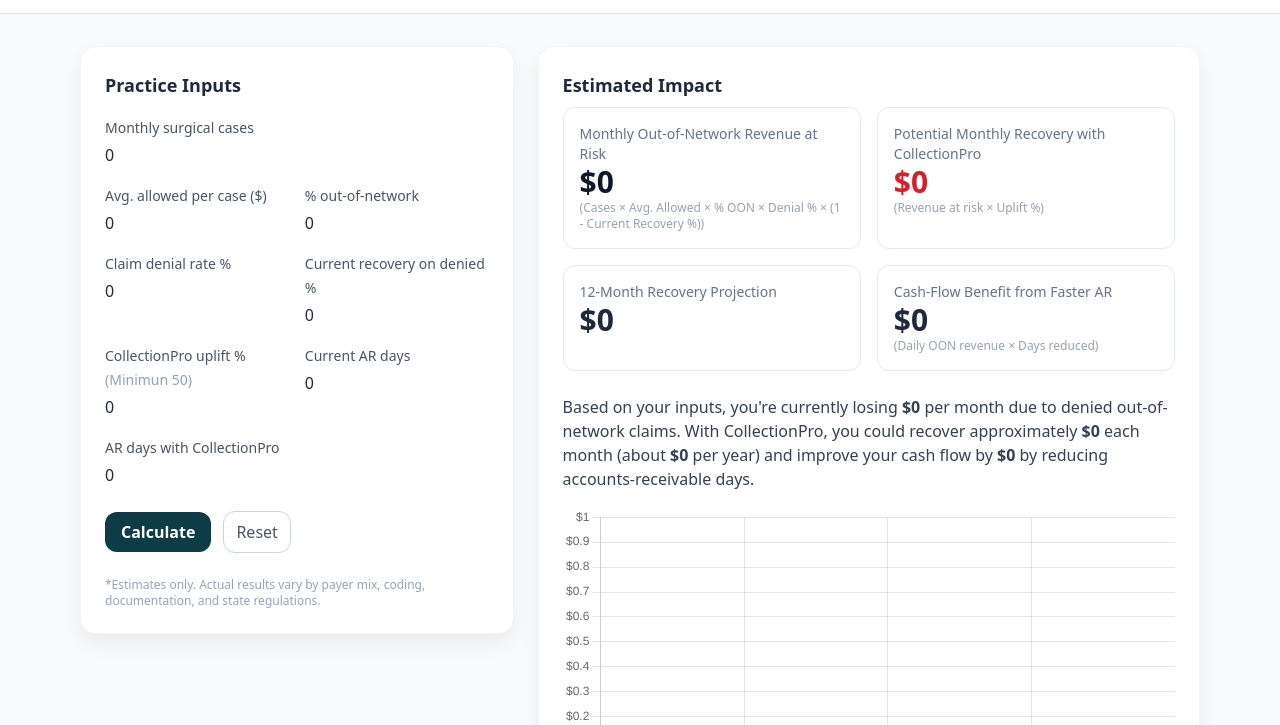
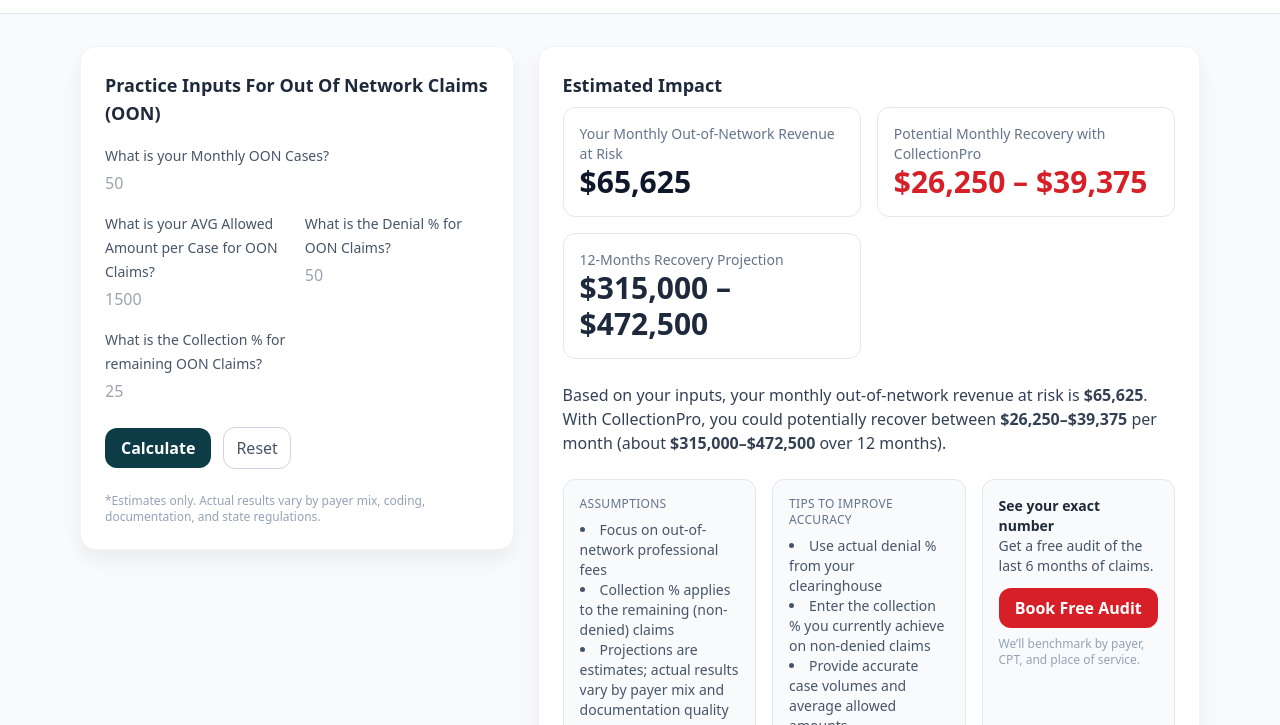
Before and after one commit to Robertcpro/collectionpro1, a plain HTML site: page Calculator.html in a window 1280 px wide. Shown: the part 75-800 px from the top of the page. Drawn offline with nearby package versions, Linux system fonts and the light colour scheme.

Commit message:
Calculator.html

```diff
--- a/Calculator.html
+++ b/Calculator.html
@@ -8,7 +8,7 @@
   <script src="https://cdn.tailwindcss.com"></script>
   <!-- Chart.js for visualising results -->
   <script src="https://cdn.jsdelivr.net/npm/chart.js"></script>
-  <meta name="description" content="Estimate out-of-network revenue leakage and the recovery impact with CollectionPro for orthopedic and neurosurgeons."/>
+  <meta name="description" content="Estimate out-of-network revenue leakage and the recovery impact with CollectionPro for your practice."/>
   <style>
     :root{
       --cp-primary:#0d3b46; /* deep teal */
@@ -38,40 +38,28 @@
     <section class="grid grid-cols-1 lg:grid-cols-5 gap-6 items-start">
       <!-- Inputs Card -->
       <div class="lg:col-span-2 bg-white rounded-2xl p-6 shadow-soft border border-slate-100">
-        <h2 class="text-lg font-semibold mb-4">Practice Inputs</h2>
+        <h2 class="text-lg font-semibold mb-4">Practice Inputs For Out Of Network Claims (OON)</h2>
         <form id="calc-form" class="space-y-4">
           <div class="grid grid-cols-2 gap-4">
+            <!-- Monthly out‑of‑network cases -->
             <label class="col-span-2">
-              <span class="text-sm text-slate-600">Monthly surgical cases</span>
-              <input id="cases" type="number" inputmode="numeric" min="0" value="0" class="mt-1 w-full rounded-xl border-slate-300 focus:border-[var(--cp-primary)] focus:ring-[var(--cp-primary)]"/>
+              <span class="text-sm text-slate-600">What is your Monthly OON Cases?</span>
+              <input id="cases" type="number" inputmode="numeric" min="0" placeholder="50" class="mt-1 w-full rounded-xl border-slate-300 focus:border-[var(--cp-primary)] focus:ring-[var(--cp-primary)]"/>
             </label>
+            <!-- Average allowed amount per case -->
             <label>
-              <span class="text-sm text-slate-600">Avg. allowed per case ($)</span>
-              <input id="avgCharge" type="number" inputmode="decimal" min="0" value="0" class="mt-1 w-full rounded-xl border-slate-300 focus:border-[var(--cp-primary)] focus:ring-[var(--cp-primary)]"/>
+              <span class="text-sm text-slate-600">What is your AVG Allowed Amount per Case for OON Claims?</span>
+              <input id="avgCharge" type="number" inputmode="decimal" min="0" placeholder="1500" class="mt-1 w-full rounded-xl border-slate-300 focus:border-[var(--cp-primary)] focus:ring-[var(--cp-primary)]"/>
             </label>
+            <!-- Percentage of out‑of‑network claim denial -->
             <label>
-              <span class="text-sm text-slate-600">% out-of-network</span>
-              <input id="pctOon" type="number" inputmode="decimal" min="0" max="100" value="0" class="mt-1 w-full rounded-xl border-slate-300 focus:border-[var(--cp-primary)] focus:ring-[var(--cp-primary)]"/>
+              <span class="text-sm text-slate-600">What is the Denial % for OON Claims?</span>
+              <input id="denialRate" type="number" inputmode="decimal" min="0" max="100" placeholder="50" class="mt-1 w-full rounded-xl border-slate-300 focus:border-[var(--cp-primary)] focus:ring-[var(--cp-primary)]"/>
             </label>
+            <!-- Percentage of collection on remaining out‑of‑network claims (i.e. non‑denied claims) -->
             <label>
-              <span class="text-sm text-slate-600">Claim denial rate %</span>
-              <input id="denialRate" type="number" inputmode="decimal" min="0" max="100" value="0" class="mt-1 w-full rounded-xl border-slate-300 focus:border-[var(--cp-primary)] focus:ring-[var(--cp-primary)]"/>
-            </label>
-            <label>
-              <span class="text-sm text-slate-600">Current recovery on denied %</span>
-              <input id="currentRecovery" type="number" inputmode="decimal" min="0" max="100" value="0" class="mt-1 w-full rounded-xl border-slate-300 focus:border-[var(--cp-primary)] focus:ring-[var(--cp-primary)]"/>
-            </label>
-            <label>
-              <span class="text-sm text-slate-600">CollectionPro uplift % <span class="text-slate-400">(Minimun 50)</span></span>
-              <input id="uplift" type="number" inputmode="decimal" min="0" max="100" value="0" class="mt-1 w-full rounded-xl border-slate-300 focus:border-[var(--cp-primary)] focus:ring-[var(--cp-primary)]"/>
-            </label>
-            <label>
-              <span class="text-sm text-slate-600">Current AR days</span>
-              <input id="currentAR" type="number" inputmode="numeric" min="0" value="0" class="mt-1 w-full rounded-xl border-slate-300 focus:border-[var(--cp-primary)] focus:ring-[var(--cp-primary)]"/>
-            </label>
-            <label>
-              <span class="text-sm text-slate-600">AR days with CollectionPro</span>
-              <input id="cpAR" type="number" inputmode="numeric" min="0" value="0" class="mt-1 w-full rounded-xl border-slate-300 focus:border-[var(--cp-primary)] focus:ring-[var(--cp-primary)]"/>
+              <span class="text-sm text-slate-600">What is the Collection % for remaining OON Claims?</span>
+              <input id="collectionRate" type="number" inputmode="decimal" min="0" max="100" placeholder="25" class="mt-1 w-full rounded-xl border-slate-300 focus:border-[var(--cp-primary)] focus:ring-[var(--cp-primary)]"/>
             </label>
           </div>
 
@@ -87,24 +75,18 @@
       <div class="lg:col-span-3 bg-white rounded-2xl p-6 shadow-soft border border-slate-100">
         <h2 class="text-lg font-semibold mb-2">Estimated Impact</h2>
         <div class="grid md:grid-cols-2 gap-4">
+          <!-- Updated results without formula hints -->
           <div class="rounded-xl border border-slate-200 p-4">
-            <p class="text-sm text-slate-500">Monthly Out-of-Network Revenue at Risk</p>
+            <p class="text-sm text-slate-500">Your Monthly Out‑of‑Network Revenue at Risk</p>
             <p id="riskMonthly" class="text-2xl md:text-3xl font-bold text-slate-900">$0</p>
-            <p class="text-xs text-slate-400">(Cases × Avg. Allowed × % OON × Denial % × (1 - Current Recovery %))</p>
           </div>
           <div class="rounded-xl border border-slate-200 p-4">
             <p class="text-sm text-slate-500">Potential Monthly Recovery with CollectionPro</p>
             <p id="recoveryMonthly" class="text-2xl md:text-3xl font-bold text-[var(--cp-accent)]">$0</p>
-            <p class="text-xs text-slate-400">(Revenue at risk × Uplift %)</p>
           </div>
           <div class="rounded-xl border border-slate-200 p-4">
-            <p class="text-sm text-slate-500">12-Month Recovery Projection</p>
+            <p class="text-sm text-slate-500">12‑Months Recovery Projection</p>
             <p id="recoveryAnnual" class="text-2xl md:text-3xl font-bold">$0</p>
-          </div>
-          <div class="rounded-xl border border-slate-200 p-4">
-            <p class="text-sm text-slate-500">Cash-Flow Benefit from Faster AR</p>
-            <p id="cashflow" class="text-2xl md:text-3xl font-bold">$0</p>
-            <p class="text-xs text-slate-400">(Daily OON revenue × Days reduced)</p>
           </div>
         </div>
 
@@ -112,14 +94,6 @@
         <div id="resultSummary" class="mt-6">
           <!-- Textual summary to help users interpret results -->
           <p id="summaryText" class="text-slate-700 text-sm md:text-base leading-relaxed"></p>
-          <!-- Bar chart canvas: visually compare risk and recovery values -->
-          <canvas id="resultChart" class="my-4 w-full max-h-72"></canvas>
-          <!-- Lead capture form shown after calculation -->
-          <div id="leadForm" class="bg-slate-50 border border-slate-200 p-4 rounded-xl mt-4 hidden">
-            <p class="text-sm text-slate-600">Enter your email to receive a personalised recovery report and schedule a free audit.</p>
-            <input id="leadEmail" type="email" placeholder="Your email" class="mt-2 w-full rounded-xl border-slate-300 px-3 py-2 focus:border-[var(--cp-primary)] focus:ring-[var(--cp-primary)]" />
-            <button id="leadBtn" class="mt-3 w-full px-4 py-2 rounded-xl bg-[var(--cp-primary)] text-white font-semibold hover:opacity-90">Send My Report</button>
-          </div>
         </div>
 
         <div class="mt-6 grid md:grid-cols-3 gap-4">
@@ -127,16 +101,16 @@
             <p class="text-xs uppercase tracking-wide text-slate-500">Assumptions</p>
             <ul class="mt-2 text-sm list-disc list-inside text-slate-600">
               <li>Focus on out-of-network professional fees</li>
-              <li>Uplift reflects improved overturn rate & appeal yield</li>
-              <li>AR reduction improves working capital, not revenue</li>
+              <li>Collection % applies to the remaining (non-denied) claims</li>
+              <li>Projections are estimates; actual results vary by payer mix and documentation quality</li>
             </ul>
           </div>
           <div class="rounded-xl bg-slate-50 border border-slate-200 p-4">
             <p class="text-xs uppercase tracking-wide text-slate-500">Tips to Improve Accuracy</p>
             <ul class="mt-2 text-sm list-disc list-inside text-slate-600">
               <li>Use actual denial % from your clearinghouse</li>
-              <li>Enter your current overturn/recovery % on denied claims</li>
-              <li>Adjust AR days to your latest month-end</li>
+              <li>Enter the collection % you currently achieve on non-denied claims</li>
+              <li>Provide accurate case volumes and average allowed amounts</li>
             </ul>
           </div>
           <div class="rounded-xl bg-slate-50 border border-slate-200 p-4" id="cta">
@@ -147,6 +121,21 @@
           </div>
         </div>
       </div>
+    </section>
+
+    <!-- Chart and Lead Capture Section placed below inputs and results -->
+    <section id="chart-section" class="mt-6">
+      <!-- Horizontal bar chart canvas: visually compare risk and recovery values -->
+      <canvas id="resultChart" class="my-4 w-full max-h-72"></canvas>
+      <!-- Lead capture form shown after calculation -->
+      <div id="leadForm" class="bg-slate-50 border border-slate-200 p-4 rounded-xl mt-4 hidden">
+        <p class="text-sm text-slate-600">Enter your details to receive a personalised recovery report and schedule a free audit.</p>
+        <input id="leadName" type="text" placeholder="Your name" class="mt-2 w-full rounded-xl border-slate-300 px-3 py-2 focus:border-[var(--cp-primary)] focus:ring-[var(--cp-primary)]" />
+        <input id="leadPhone" type="tel" placeholder="Contact number" class="mt-2 w-full rounded-xl border-slate-300 px-3 py-2 focus:border-[var(--cp-primary)] focus:ring-[var(--cp-primary)]" />
+        <input id="leadEmail" type="email" placeholder="Your email" class="mt-2 w-full rounded-xl border-slate-300 px-3 py-2 focus:border-[var(--cp-primary)] focus:ring-[var(--cp-primary)]" />
+        <button id="leadBtn" class="mt-3 w-full px-4 py-2 rounded-xl bg-[var(--cp-primary)] text-white font-semibold hover:opacity-90">Send My Report</button>
+      </div>
+      <p class="mt-3 text-xs text-slate-400">Disclaimer: The figures provided are for illustrative purposes only. Actual results may vary based on payer mix, contracts, coding and documentation quality.</p>
     </section>
   </main>
 
@@ -162,59 +151,64 @@
     let resultChart;
 
     function calc(){
-      const cases = Math.max(0, Number($("cases").value||0));
-      const avgCharge = Math.max(0, Number($("avgCharge").value||0));
-      const pctOon = clampPct($("pctOon").value, 0, 100) / 100;
-      const denialRate = clampPct($("denialRate").value, 0, 100) / 100;
-      const currentRecovery = clampPct($("currentRecovery").value, 0, 100) / 100;
-      const uplift = clampPct($("uplift").value, 0, 100) / 100;
-      const currentAR = Math.max(0, Number($("currentAR").value||0));
-      const cpAR = Math.max(0, Number($("cpAR").value||0));
+      // Read values or fall back to placeholders
+      const cases = Math.max(0, Number($("cases").value || $("cases").placeholder || 0));
+      const avgCharge = Math.max(0, Number($("avgCharge").value || $("avgCharge").placeholder || 0));
+      // Percentages expressed as decimals
+      const denialRate = clampPct($("denialRate").value || $("denialRate").placeholder, 0, 100) / 100;
+      const collectionRate = clampPct($("collectionRate").value || $("collectionRate").placeholder, 0, 100) / 100;
 
-      const monthlyOonAllowed = cases * avgCharge * pctOon; // $ per month in OON allowed amounts
-      const deniedValue = monthlyOonAllowed * denialRate; // value denied initially
-      const unrecovered = deniedValue * (1 - currentRecovery); // what you’re not recovering now
-      const potentialRecovery = unrecovered * uplift; // what CP can add
+      // Total allowed revenue per month
+      const totalAllowed = cases * avgCharge;
+      // Value denied outright
+      const deniedValue = totalAllowed * denialRate;
+      // Allowed value after denials (remaining claims value)
+      const allowedAfterDenial = totalAllowed - deniedValue;
+      // Collection deficit: portion of remaining claims value that is not collected
+      const collectionDeficit = allowedAfterDenial * (1 - collectionRate);
+      // Overall revenue at risk combines denied and uncollected portions
+      const revenueAtRisk = deniedValue + collectionDeficit;
+      // Recovery range (40–60% of risk)
+      const minRecovery = revenueAtRisk * 0.40;
+      const maxRecovery = revenueAtRisk * 0.60;
+      const avgRecovery = revenueAtRisk * 0.50;
+      // Annual projections
+      const annualMinRecovery = minRecovery * 12;
+      const annualMaxRecovery = maxRecovery * 12;
+      const annualAvgRecovery = avgRecovery * 12;
 
-      // Cash-flow benefit: daily OON revenue * days reduced
-      const dailyOonRev = monthlyOonAllowed * 12 / 365;
-      const daysReduced = Math.max(0, currentAR - cpAR);
-      const cashflowBenefit = dailyOonRev * daysReduced;
-
-      $("riskMonthly").textContent = currency(unrecovered);
-      $("recoveryMonthly").textContent = currency(potentialRecovery);
-      $("recoveryAnnual").textContent = currency(potentialRecovery * 12);
-      $("cashflow").textContent = currency(cashflowBenefit);
+      // Update result displays
+      $("riskMonthly").textContent = currency(revenueAtRisk);
+      $("recoveryMonthly").textContent = `${currency(minRecovery)} – ${currency(maxRecovery)}`;
+      $("recoveryAnnual").textContent = `${currency(annualMinRecovery)} – ${currency(annualMaxRecovery)}`;
 
       // Update narrative summary
       const summaryEl = $("summaryText");
       if(summaryEl){
-        const riskStr = currency(unrecovered);
-        const recoveryStr = currency(potentialRecovery);
-        const annualStr = currency(potentialRecovery * 12);
-        const cashflowStr = currency(cashflowBenefit);
+        const riskStr = currency(revenueAtRisk);
+        const recMinStr = currency(minRecovery);
+        const recMaxStr = currency(maxRecovery);
+        const annMinStr = currency(annualMinRecovery);
+        const annMaxStr = currency(annualMaxRecovery);
         summaryEl.innerHTML =
-          `Based on your inputs, you're currently losing <strong>${riskStr}</strong> per month due to denied out-of-network claims. With CollectionPro, you could recover approximately <strong>${recoveryStr}</strong> each month (about <strong>${annualStr}</strong> per year) and improve your cash flow by <strong>${cashflowStr}</strong> by reducing accounts-receivable days.`;
+          `Based on your inputs, your monthly out‑of‑network revenue at risk is <strong>${riskStr}</strong>. With CollectionPro, you could potentially recover between <strong>${recMinStr}–${recMaxStr}</strong> per month (about <strong>${annMinStr}–${annMaxStr}</strong> over 12 months).`;
       }
 
-      // Show lead form after calculation
-      const leadForm = $("leadForm");
-      if(leadForm){
-        leadForm.classList.remove('hidden');
-      }
 
-      // Prepare data array for the bar chart
-      const dataArr = [unrecovered, potentialRecovery, potentialRecovery * 12, cashflowBenefit];
-      // Update or create Chart.js instance
+      // Update the bar chart with three values: risk, monthly recovery (avg), and annual recovery (avg)
+      const dataArr = [revenueAtRisk, avgRecovery, annualAvgRecovery];
       const ctx = document.getElementById('resultChart').getContext('2d');
       if(resultChart){
+        // Update labels and data for the existing chart
+        resultChart.data.labels = ['Monthly Risk','Monthly Recovery','Annual Recovery'];
         resultChart.data.datasets[0].data = dataArr;
         resultChart.update();
       } else {
+        // Create a horizontal bar chart by setting indexAxis to 'y'
         resultChart = new Chart(ctx, {
           type: 'bar',
           data: {
-            labels: ['Monthly Risk', 'Monthly Recovery', 'Annual Recovery', 'Cash-Flow Benefit'],
+            labels: ['Monthly Risk','Monthly Recovery','Annual Recovery'],
             datasets: [
               {
                 label: 'USD',
@@ -222,20 +216,19 @@
                 backgroundColor: [
                   'rgba(13, 59, 70, 0.85)',
                   'rgba(214, 31, 38, 0.85)',
-                  'rgba(13, 59, 70, 0.65)',
-                  'rgba(214, 31, 38, 0.65)'
+                  'rgba(13, 59, 70, 0.65)'
                 ],
                 borderWidth: 0
               }
             ]
           },
           options: {
+            indexAxis: 'y',
             scales: {
-              y: {
+              x: {
                 beginAtZero: true,
                 ticks: {
                   callback: function(value){
-                    // Format y-axis ticks as currency without decimals
                     return '$' + value.toLocaleString();
                   }
                 }
@@ -255,8 +248,16 @@
       return Math.min(max, Math.max(min, n));
     }
 
-    $("calcBtn").addEventListener('click', calc);
-    document.getElementById('calc-form').addEventListener('change', ()=>{ /* live-ish */ calc(); });
+    // When calculate button is clicked, run calculation and reveal the lead capture form
+    $("calcBtn").addEventListener('click', () => {
+      calc();
+      const leadForm = $("leadForm");
+      if(leadForm){
+        leadForm.classList.remove('hidden');
+      }
+    });
+    // Only calculate on button click; do not auto-update on input change
+    // document.getElementById('calc-form').addEventListener('change', ()=>{ /* live-ish */ calc(); });
 
     // Hide lead form and reset summary/chart when user resets the form
     document.getElementById('calc-form').addEventListener('reset', () => {
@@ -277,9 +278,15 @@
     // Handle lead form submission with a simple alert (no backend integration)
     document.getElementById('leadBtn').addEventListener('click', (e) => {
       e.preventDefault();
-      const email = document.getElementById('leadEmail').value;
-      if(email){
-        alert('Thank you! We will send your personalised recovery report to ' + email + '.');
+      const name = (document.getElementById('leadName').value || '').trim();
+      const phone = (document.getElementById('leadPhone').value || '').trim();
+      const email = (document.getElementById('leadEmail').value || '').trim();
+      if(name && email){
+        alert('Thank you, ' + name + '! We will send your personalised recovery report to ' + email + '.');
+      } else if(!name && !email){
+        alert('Please enter your name and a valid email address.');
+      } else if(!name){
+        alert('Please enter your name.');
       } else {
         alert('Please enter a valid email address.');
       }
```
